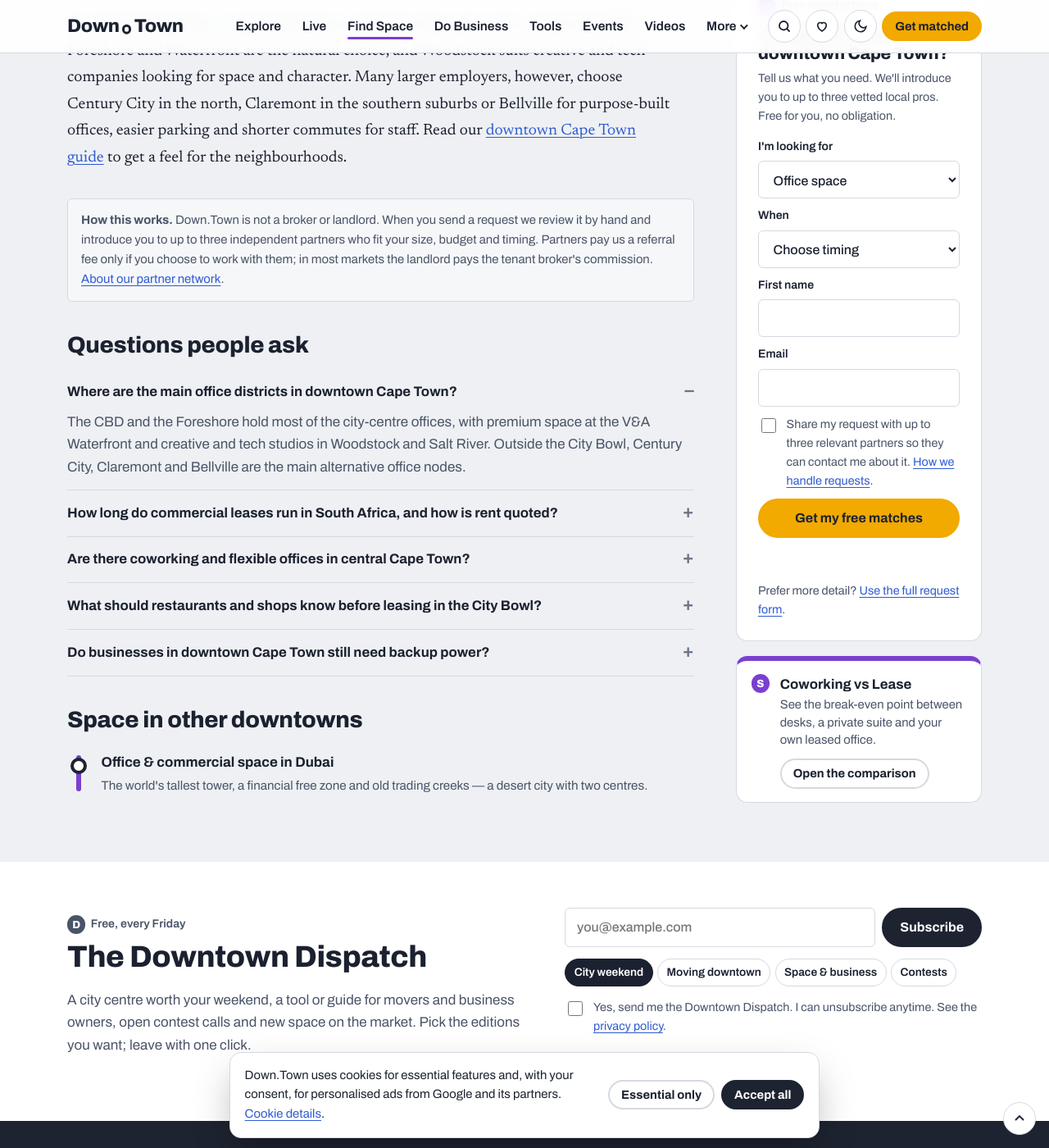
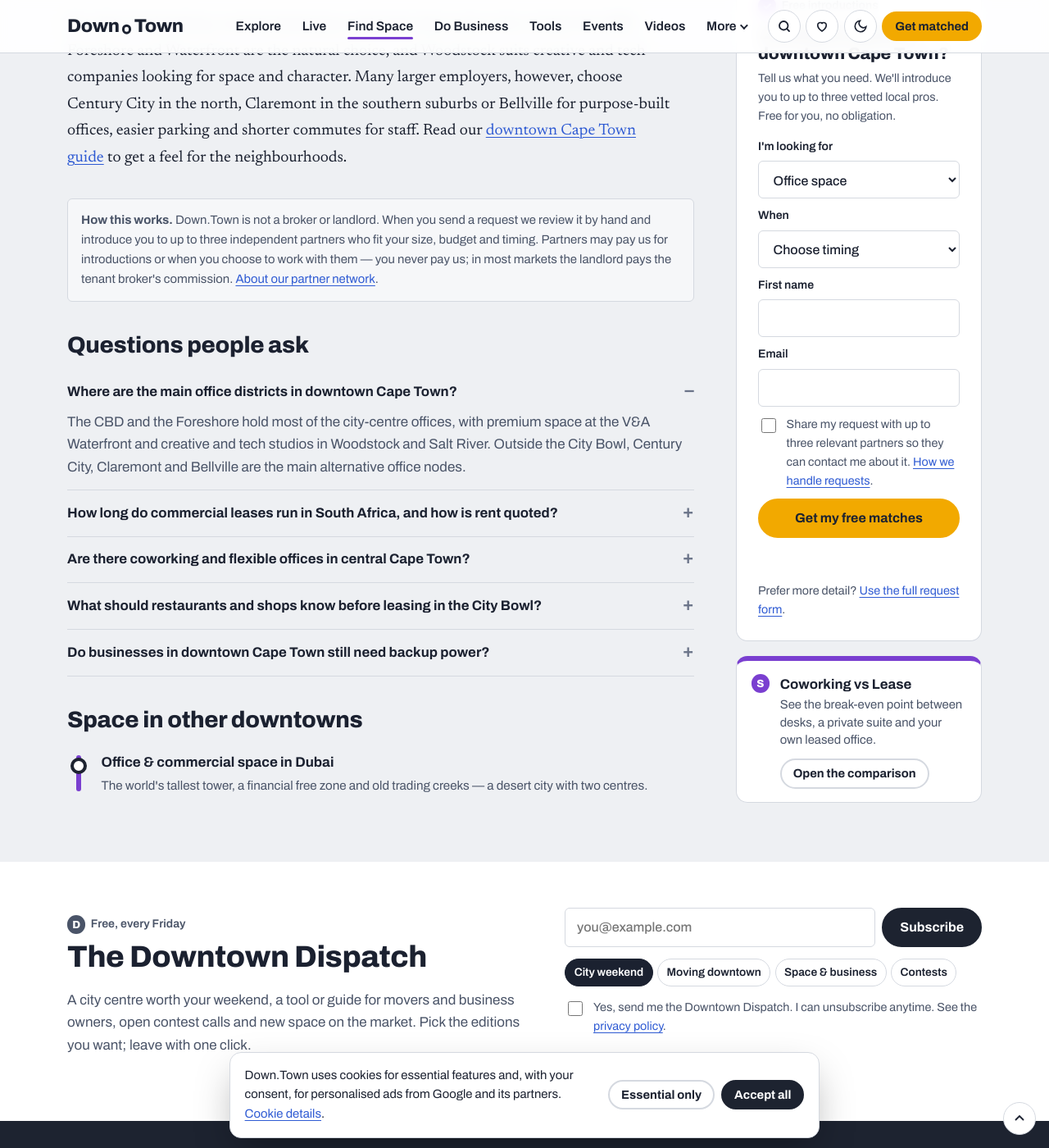
Before and after one commit to WEBWORKSA1/down-town, a Jekyll site: the page built from space/cape-town.html, in a window 1280 px wide and 1400 px high, scrolled down 5751 px. Shown: the whole window at 82% size. Built offline with Jekyll 4.4.1, drawn with Linux system fonts in a browser that asks for light colours; some of the changed text lies outside the part shown.

Commit message:
v2 site: batch 3 re-push
Co-Authored-By: Claude Opus 5.5 <noreply@anthropic.com>
Claude-Session: https://claude.ai/code/session_01CLEd6AmsnPjGpX3NEy1gvr

```diff
--- a/_includes/footer.html
+++ b/_includes/footer.html
@@ -4,7 +4,7 @@
       <div>
         <a class="logo" href="/">Down<span class="stop" aria-hidden="true"></span>Town</a>
         <p class="disclose">An independent guide to the world's city centres: how to explore them, live in them and find space to work, sell and gather in them. Down.Town is not affiliated with any city, government, business improvement district or organisation whose name contains the word "downtown". <a href="/trademark.html">Trademark &amp; copyright notice</a>.</p>
-        <p class="disclose"><b>How we earn:</b> advertising (Google AdSense), sponsorships, featured listings, reader support and referral fees from partners when you choose to work with one after a free introduction. Partners never pay for editorial coverage. <a href="/editorial-policy.html">Editorial policy</a>.</p>
+        <p class="disclose"><b>How we earn:</b> advertising (Google AdSense), sponsorships, featured listings, reader support and fees from partners for the introductions you ask for. Partners never pay for editorial coverage. <a href="/editorial-policy.html">Editorial policy</a>.</p>
       </div>
       <div><h4><span class="bullet e">E</span>Explore</h4><ul>
         <li><a href="/explore/">All {{ site.data.cities | size }} city guides</a></li>
--- a/_layouts/space.html
+++ b/_layouts/space.html
@@ -27,7 +27,7 @@ layout: default
    <a href="/get-matched.html?need=venue&amp;city={{ c.slug }}"><b>Venues</b><span>Meetings to galas</span></a>
   </div>
 {{ content }}
-  <div class="howwe notice"><b>How this works.</b> Down.Town is not a broker or landlord. When you send a request we review it by hand and introduce you to up to three independent partners who fit your size, budget and timing. Partners pay us a referral fee only if you choose to work with them; in most markets the landlord pays the tenant broker's commission. <a href="/partners.html">About our partner network</a>.</div>
+  <div class="howwe notice"><b>How this works.</b> Down.Town is not a broker or landlord. When you send a request we review it by hand and introduce you to up to three independent partners who fit your size, budget and timing. Partners may pay us for introductions or when you choose to work with them — you never pay us; in most markets the landlord pays the tenant broker's commission. <a href="/partners.html">About our partner network</a>.</div>
   {% include faq.html %}
   {% include more-cities.html slug=c.slug base="space" %}
  </article>
```
